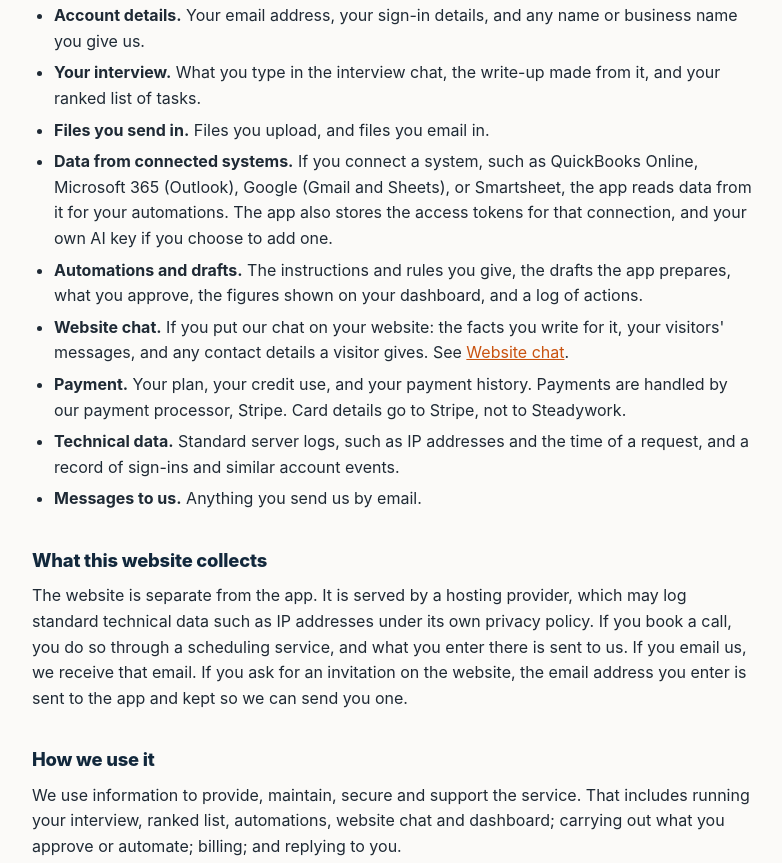
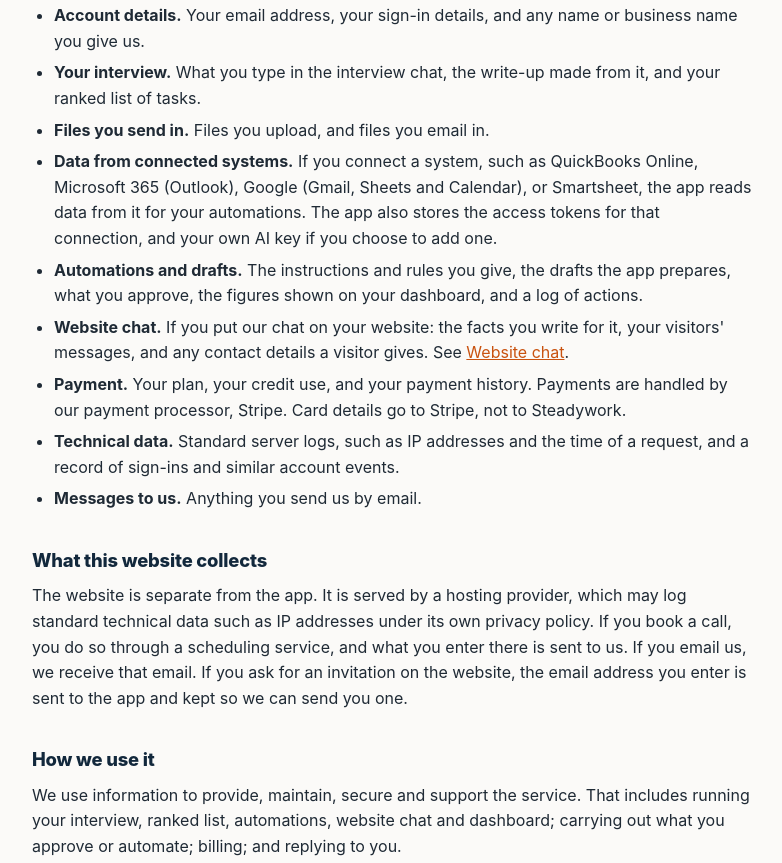
Before and after one commit to Steadyworkhq/steadywork-site, a plain HTML site: page privacy.html in a window 1280 px wide. Shown: the part 1055-1918 px from the top of the page, without its empty margins (248-1030 px from the left). Drawn offline with Linux system fonts and the light colour scheme.

Commit message:
Privacy: name the calendar permission in the Google section
Co-Authored-By: Claude Fable 5.2 <noreply@anthropic.com>
Claude-Session: https://claude.ai/code/session_01FC4WRZAWqko3U9Z43jCnwt

```diff
--- a/privacy.html
+++ b/privacy.html
@@ -118,7 +118,7 @@
     <li><strong>Account details.</strong> Your email address, your sign-in details, and any name or business name you give us.</li>
     <li><strong>Your interview.</strong> What you type in the interview chat, the write-up made from it, and your ranked list of tasks.</li>
     <li><strong>Files you send in.</strong> Files you upload, and files you email in.</li>
-    <li><strong>Data from connected systems.</strong> If you connect a system, such as QuickBooks Online, Microsoft 365 (Outlook), Google (Gmail and Sheets), or Smartsheet, the app reads data from it for your automations. The app also stores the access tokens for that connection, and your own AI key if you choose to add one.</li>
+    <li><strong>Data from connected systems.</strong> If you connect a system, such as QuickBooks Online, Microsoft 365 (Outlook), Google (Gmail, Sheets and Calendar), or Smartsheet, the app reads data from it for your automations. The app also stores the access tokens for that connection, and your own AI key if you choose to add one.</li>
     <li><strong>Automations and drafts.</strong> The instructions and rules you give, the drafts the app prepares, what you approve, the figures shown on your dashboard, and a log of actions.</li>
     <li><strong>Website chat.</strong> If you put our chat on your website: the facts you write for it, your visitors' messages, and any contact details a visitor gives. See <a href="#chat">Website chat</a>.</li>
     <li><strong>Payment.</strong> Your plan, your credit use, and your payment history. Payments are handled by our payment processor, Stripe. Card details go to Stripe, not to Steadywork.</li>
@@ -155,6 +155,7 @@
     <li>your email address, to show which account is connected;</li>
     <li>permission to send email from your Gmail address, used only for emails you have approved, or that an automation you have set to act without approval sends;</li>
     <li>permission to read, or to add a row to, a Google Sheet you name.</li>
+    <li>permission to read the events on your calendar for the next seven days, used only if you choose your calendar as something an automation reads.</li>
   </ul>
   <p>The app cannot read your email, file drafts in Gmail, or see your other files.</p>
   <p>Steadywork's use of information received from Google APIs adheres to the <a href="https://developers.google.com/terms/api-services-user-data-policy">Google API Services User Data Policy</a>, including the Limited Use requirements.</p>
```
